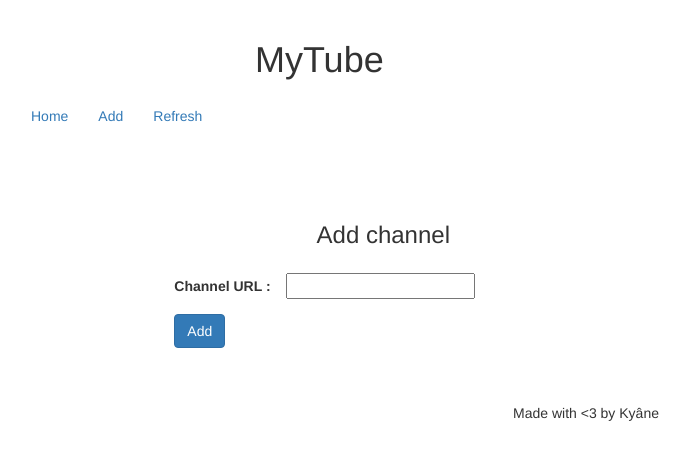
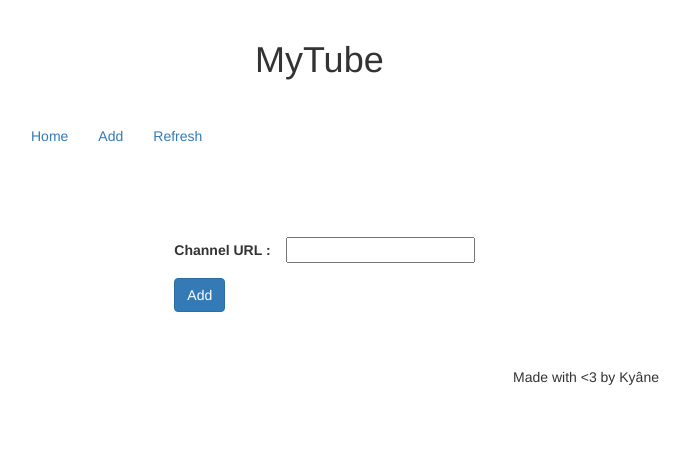
Before and after one commit to pichouk/mytube, a Django app: page /add in a window 1280 px wide. Shown: the top 460 px of the page, without its empty margins (54-744 px from the left). Run offline with Django 3.2, Linux system fonts and the light colour scheme; some libraries are stand-ins or nearby versions.

Commit message:
Some "design"

```diff
--- a/static/css/base.css
+++ b/static/css/base.css
@@ -2,7 +2,7 @@
   CSS for the header part
 */
 header{
-    margin-top: 20px;
+    margin: 20px;
 }
 
 #header-banner{
--- a/subscriptions/static/subscriptions/add_channel.css
+++ b/subscriptions/static/subscriptions/add_channel.css
@@ -1,4 +1,4 @@
-/* CSS for login form */
+/* CSS for form */
 form{
   display: table;
   border-spacing: 15px;
--- a/subscriptions/templates/subscriptions/add_channel.html
+++ b/subscriptions/templates/subscriptions/add_channel.html
@@ -5,10 +5,6 @@
 {% endblock %}
 
 {% block content %}
-  <div class="row">
-    <h3 class="col-lg-10 col-lg-offset-2 col-md-offset-1">Add channel</h3>
-  </div>
-
   <div class="row">
     {% if error %}
     <p><strong>{{ error_message }}</strong></p>
```
